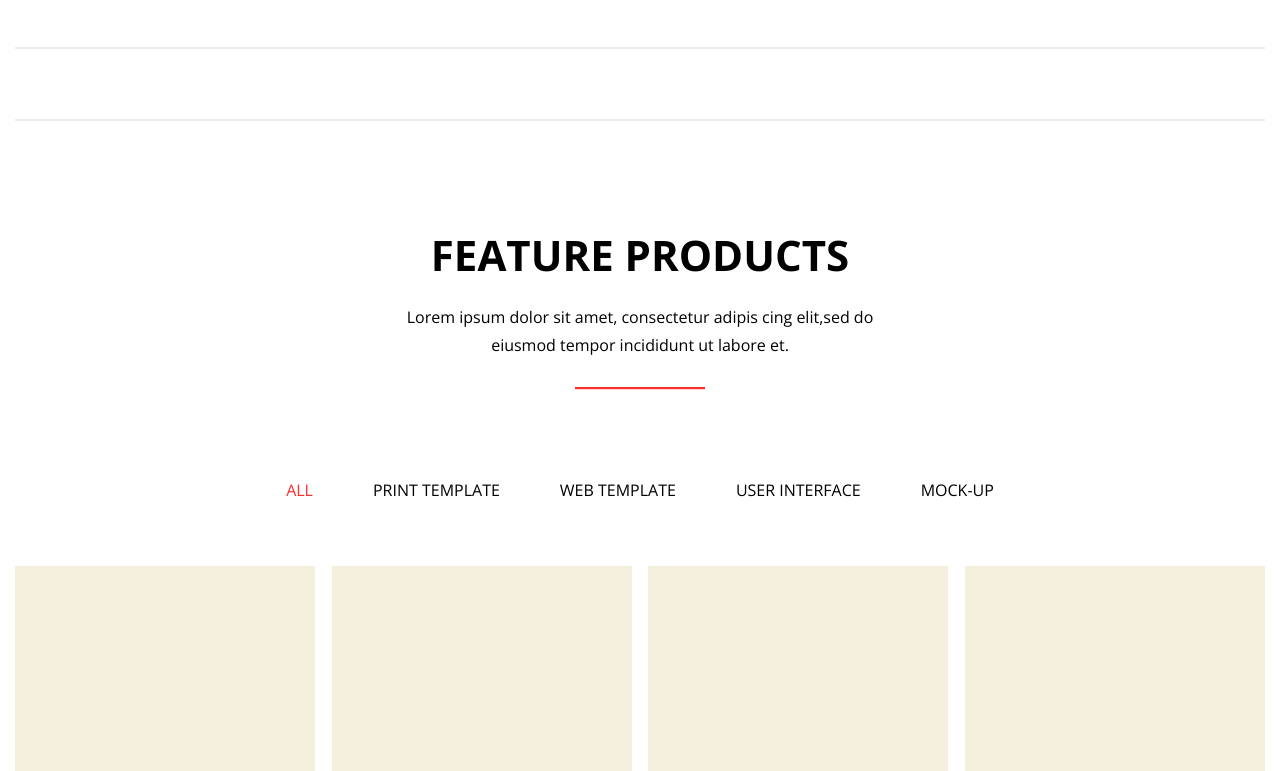
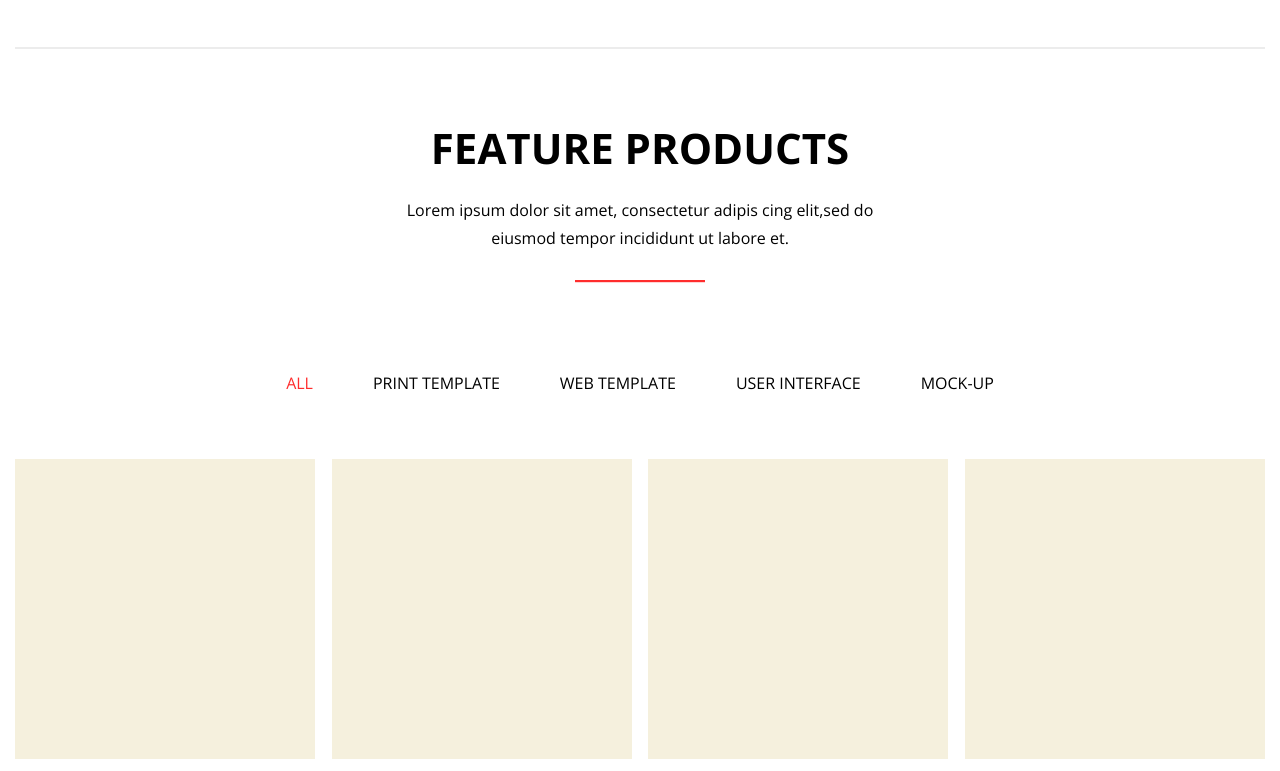
Before and after one commit to gnomi43/Agnecy_landing, a website: page index.html in a window 1280 px wide. Shown: the part 1284-2055 px from the top of the page. Drawn offline with nearby package versions, Linux system fonts and the light colour scheme.

Commit message:
Убрал полоску в услугах

```diff
--- a/source/scss/style.scss
+++ b/source/scss/style.scss
@@ -197,11 +197,6 @@ ul, li, body{
 
 // Услуги компании примеры
 .feature{
-    &__wrapper{
-        padding-top: 105px;
-
-        border-top: 2px solid #ececec;
-    }
 
     &__header{
         position: relative;
```
Also changed, not shown: source/css/style.css.
